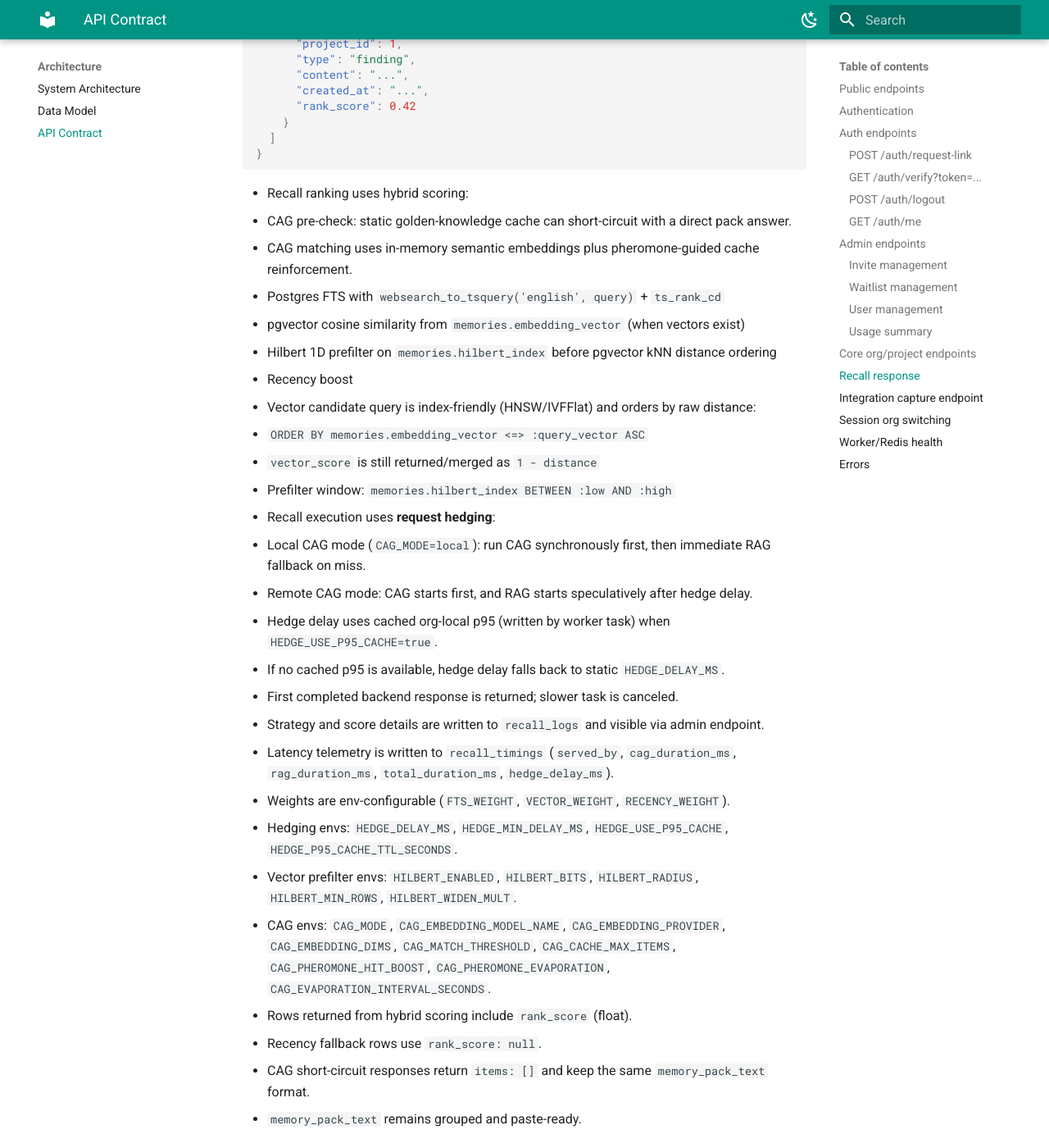
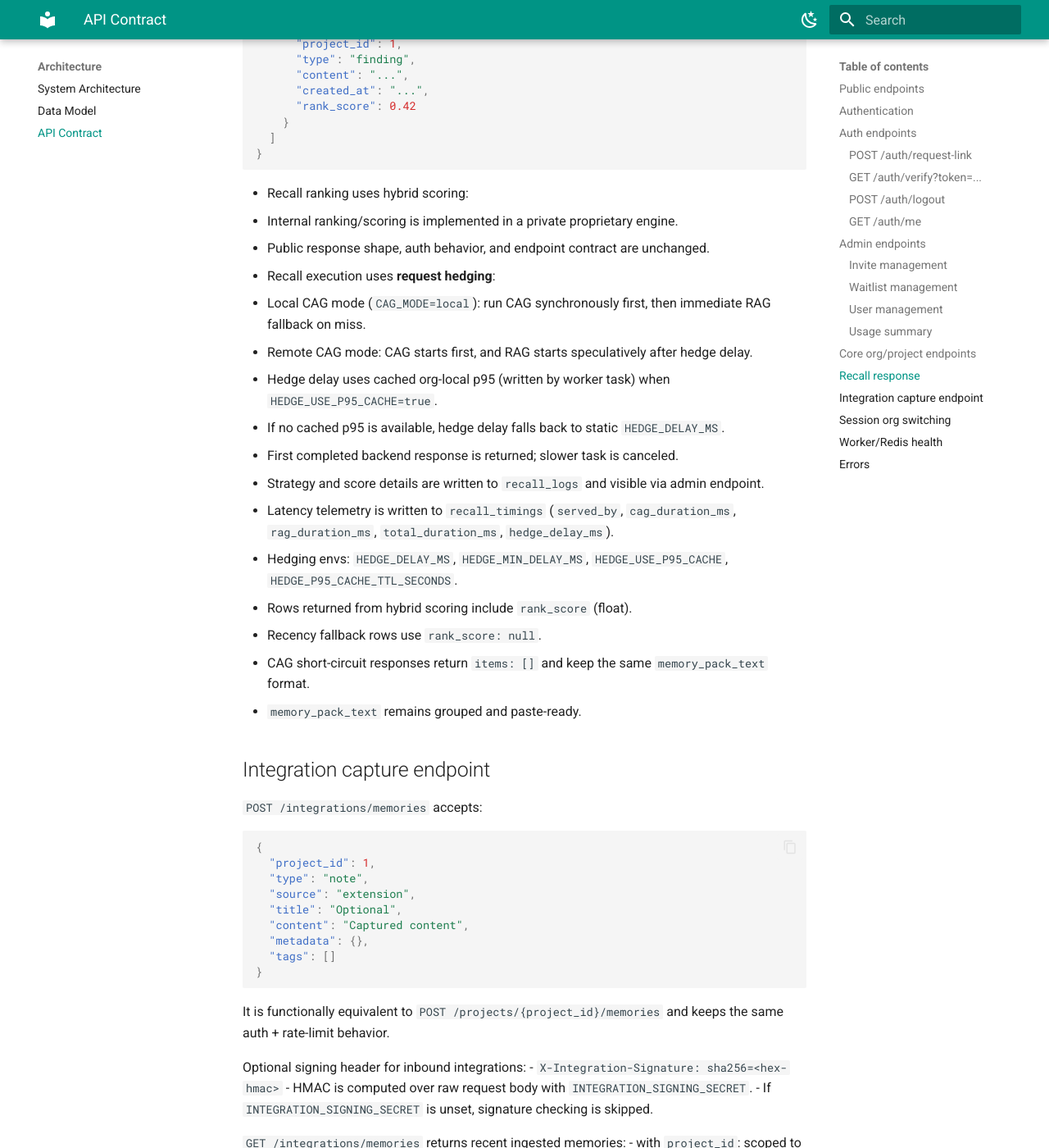
Before and after one commit to thecontextcache/contextcache, an MkDocs documentation site: the page built from docs/04-api-contract.md, in a window 1280 px wide and 1400 px high, scrolled down 5869 px. Shown: the whole window at 82% size. Built offline with MkDocs 1.6.1 and Material for MkDocs 9.7.7, drawn with Linux system fonts in a browser that asks for light colours; some of the changed text lies outside the part shown.

Commit message:
make file

````diff
--- a/docs/04-api-contract.md
+++ b/docs/04-api-contract.md
@@ -122,7 +122,7 @@ Response for `GET /admin/users/{id}/stats`:
 |--------|------|-------------|
 | `GET`  | `/admin/usage` | Usage summary across all users |
 | `GET`  | `/admin/recall/logs` | Last recall decision logs (`limit`, `offset`, `project_id`) |
-| `GET`  | `/admin/cag/cache-stats` | CAG cache metrics (pheromone/LRU state, hit rate, KV stub budget) |
+| `GET`  | `/admin/cag/cache-stats` | CAG cache metrics (status, size, hit rate, capacity) |
 | `POST` | `/admin/cag/evaporate` | Trigger immediate pheromone evaporation pass |
 | `GET`  | `/admin/system/llm-health` | LLM extraction readiness (worker flag, Gemini key presence, SDK install status, model) |
 | `GET`  | `/me/usage` | Current user's today usage + configured limits |
@@ -139,8 +139,8 @@ Example `GET /admin/recall/logs` item:
   "query_text": "migration reliability",
   "input_memory_ids": [44, 45, 46],
   "ranked_memory_ids": [45, 44],
-  "weights": {"fts": 0.65, "vector": 0.25, "recency": 0.1},
-  "score_details": {"45": {"fts": 1.0, "vector": 0.51, "recency": 0.92, "total": 0.78}},
+  "weights": {"internal": true},
+  "score_details": {"45": {"total": 0.78}},
   "created_at": "2026-02-20T01:23:45Z"
 }
 ```
@@ -211,16 +211,8 @@ Daily + weekly limits are configured via environment variables (`DAILY_MAX_*`, `
 ```
 
 - Recall ranking uses hybrid scoring:
-  - CAG pre-check: static golden-knowledge cache can short-circuit with a direct pack answer.
-  - CAG matching uses in-memory semantic embeddings plus pheromone-guided cache reinforcement.
-  - Postgres FTS with `websearch_to_tsquery('english', query)` + `ts_rank_cd`
-  - pgvector cosine similarity from `memories.embedding_vector` (when vectors exist)
-  - Hilbert 1D prefilter on `memories.hilbert_index` before pgvector kNN distance ordering
-  - Recency boost
-- Vector candidate query is index-friendly (HNSW/IVFFlat) and orders by raw distance:
-  - `ORDER BY memories.embedding_vector <=> :query_vector ASC`
-  - `vector_score` is still returned/merged as `1 - distance`
-  - Prefilter window: `memories.hilbert_index BETWEEN :low AND :high`
+  - Internal ranking/scoring is implemented in a private proprietary engine.
+  - Public response shape, auth behavior, and endpoint contract are unchanged.
 - Recall execution uses **request hedging**:
   - Local CAG mode (`CAG_MODE=local`): run CAG synchronously first, then immediate RAG fallback on miss.
   - Remote CAG mode: CAG starts first, and RAG starts speculatively after hedge delay.
@@ -229,10 +221,7 @@ Daily + weekly limits are configured via environment variables (`DAILY_MAX_*`, `
 - First completed backend response is returned; slower task is canceled.
 - Strategy and score details are written to `recall_logs` and visible via admin endpoint.
 - Latency telemetry is written to `recall_timings` (`served_by`, `cag_duration_ms`, `rag_duration_ms`, `total_duration_ms`, `hedge_delay_ms`).
-- Weights are env-configurable (`FTS_WEIGHT`, `VECTOR_WEIGHT`, `RECENCY_WEIGHT`).
 - Hedging envs: `HEDGE_DELAY_MS`, `HEDGE_MIN_DELAY_MS`, `HEDGE_USE_P95_CACHE`, `HEDGE_P95_CACHE_TTL_SECONDS`.
-- Vector prefilter envs: `HILBERT_ENABLED`, `HILBERT_BITS`, `HILBERT_RADIUS`, `HILBERT_MIN_ROWS`, `HILBERT_WIDEN_MULT`.
-- CAG envs: `CAG_MODE`, `CAG_EMBEDDING_MODEL_NAME`, `CAG_EMBEDDING_PROVIDER`, `CAG_EMBEDDING_DIMS`, `CAG_MATCH_THRESHOLD`, `CAG_CACHE_MAX_ITEMS`, `CAG_PHEROMONE_HIT_BOOST`, `CAG_PHEROMONE_EVAPORATION`, `CAG_EVAPORATION_INTERVAL_SECONDS`.
 - Rows returned from hybrid scoring include `rank_score` (float).
 - Recency fallback rows use `rank_score: null`.
 - CAG short-circuit responses return `items: []` and keep the same `memory_pack_text` format.
````
Also changed, not shown: docs/03-data-model.md (+5 -8 lines), 2 other files.
